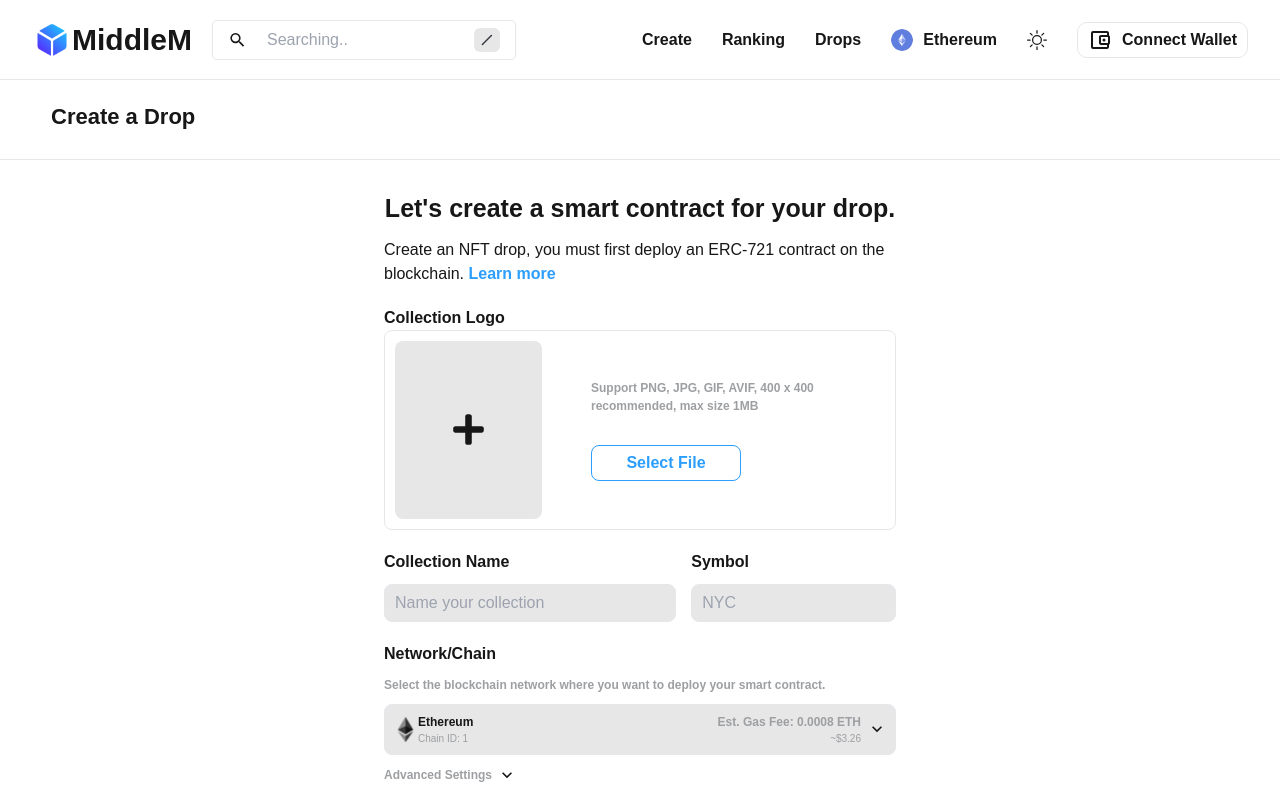
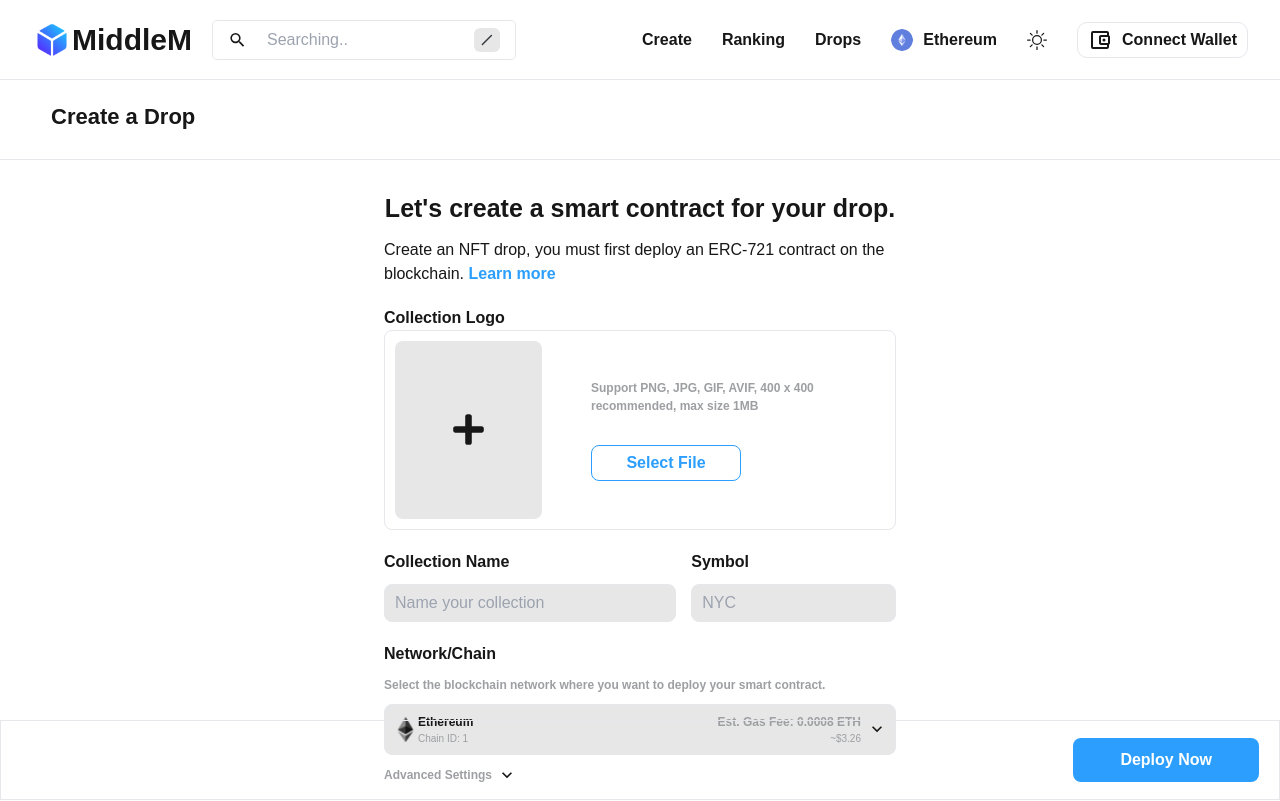
Before and after one commit to raazymuhd1/nft-marketplace, a Next.js app: page /create in a window 1280 px wide. Shown: the top 801 px of the page. Built offline with nearby package versions, Linux system fonts and the light colour scheme; what @rainbow-me/rainbowkit, wagmi would draw is missing.

Commit message:
added a deploy drop btn

```diff
--- a/src/app/create/page.tsx
+++ b/src/app/create/page.tsx
@@ -3,7 +3,7 @@ import  { CreateDrop } from "@/components"
 
 const CreatePage = () => {
   return (
-    <div className='h-[100vh]'>
+    <div className='h-full'>
        <CreateDrop />
     </div>
   )
--- a/src/components/createDrop/CreateDrop.tsx
+++ b/src/components/createDrop/CreateDrop.tsx
@@ -3,6 +3,7 @@ import { useState } from "react"
 import ColInput from "./ColInput"
 import ColLogo from "./ColLogo"
 import ColChains from "./ColChains"
+import { CustomButton } from "@/components"
 
 const CreateDrop = () => {
         const [infoLists, setInfoLists] = useState([
@@ -45,6 +46,11 @@ const CreateDrop = () => {
              </ul>
            </div>
         </div>
+
+        {/* confirmation btn */}
+        <div className='border-[1px] mt-[30px] flex justify-end items-center h-[80px] p-[20px] sticky bottom-0 '>
+            <CustomButton styles="w-[15%] bg-textBlue text-textWhite"> Deploy Now </CustomButton>
+        </div>
     </section>
   )
 }
--- a/src/components/footer/Footer.tsx
+++ b/src/components/footer/Footer.tsx
@@ -26,6 +26,7 @@ const Footer = () => {
           <div className="flex-row-center gap-[15px]">
              { footerLinks.map(link => (
                 <a
+                  key={link.id}
                   href={link.url} target='_blank' className="text-textBlue hover:text-textWhite"> {link.title} </a>
              )) }
           </div>
```
